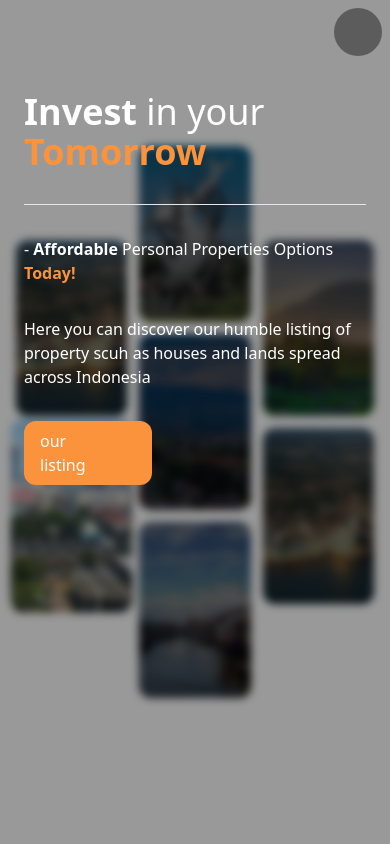
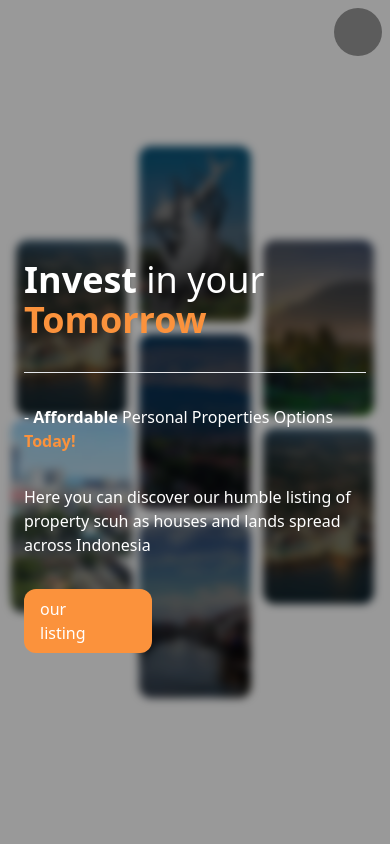
Before and after one commit to megatronhehe/realestate, a React (Vite) app: page / in a window 390 px wide. Shown: the top 844 px of the page. Built offline with nearby package versions, Linux system fonts and the light colour scheme; data requests are answered from the project's data file; some icons are missing.

Commit message:
fix: hero layout fix

```diff
--- a/src/pages/Main/Hero/Hero.jsx
+++ b/src/pages/Main/Hero/Hero.jsx
@@ -8,9 +8,9 @@ import { FaArrowRightLong, FaDiamond } from "react-icons/fa6";
 const Hero = () => {
 	return (
 		<header className="flex items-center justify-center h-screen text-gray-100">
-			<div className="w-full max-w-4xl p-0 sm:-mt-20 sm:p-6">
-				<div className="flex items-center gap-8 sm:relative">
-					<div className="absolute z-10 flex flex-col h-full gap-8 p-6 text-white bg-black sm:bg-white sm:text-gray-600 backdrop-blur-sm sm:static bg-opacity-40">
+			<div className="w-full max-w-6xl p-0 sm:-mt-20 sm:p-6">
+				<div className="flex items-center gap-8 sm:relative ">
+					<div className="absolute z-10 flex flex-col justify-center h-full gap-8 p-6 text-white bg-black sm:justify-normal sm:bg-white sm:w-3/5 sm:text-gray-600 backdrop-blur-sm sm:static bg-opacity-40">
 						<FaDiamond className="text-4xl text-orange-400 animate-pulse" />
 						<h1 className="pb-8 text-4xl border-b">
 							<span className="font-semibold">Invest</span> in your{" "}
--- a/src/pages/Main/Hero/HeroImages.jsx
+++ b/src/pages/Main/Hero/HeroImages.jsx
@@ -67,7 +67,7 @@ export default function HeroImages() {
 		));
 
 	return (
-		<div className="flex items-center gap-3 p-4">
+		<div className="flex items-center gap-3 p-4 sm:w-2/5">
 			<div className="flex flex-col w-1/3 gap-3">{leftImagesElement}</div>
 			<div className="flex flex-col w-1/3 gap-3">{middleImagesElement}</div>
 			<div className="flex flex-col w-1/3 gap-3">{rightImagesElement}</div>
```
